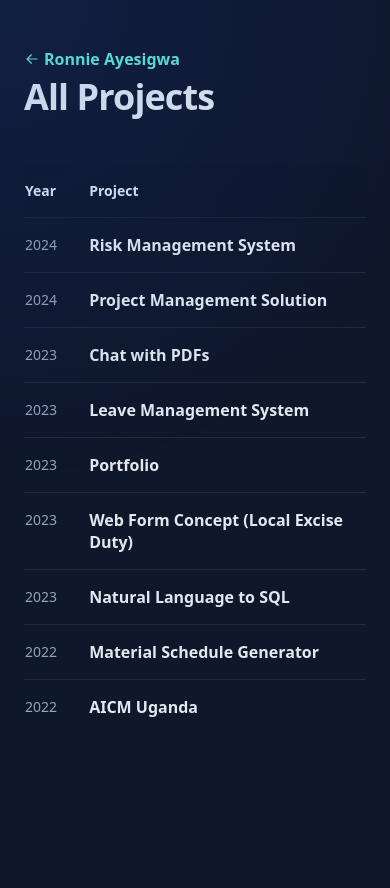
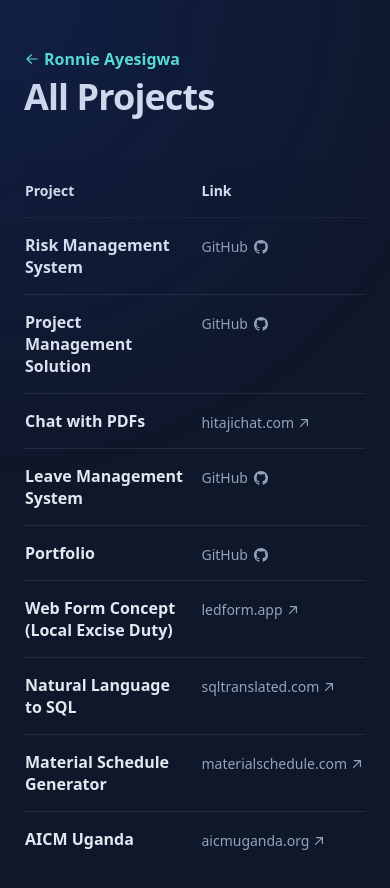
Before and after one commit to TheBoyWhoLivedd/portfolio, a Next.js app: page /archive in a window 390 px wide. Shown: the top 888 px of the page. Before the commit the page ends 844 px from the top, so only its background shows below. Built offline with nearby package versions, Linux system fonts and the light colour scheme.

Commit message:
Adjusting media queries

```diff
--- a/app/components/ProjectTable.tsx
+++ b/app/components/ProjectTable.tsx
@@ -18,7 +18,7 @@
     <table id="content" className="mt-12 w-full border-collapse text-left">
       <thead className="sticky top-0 z-10 border-b border-slate-300/10 bg-slate-900/75 px-6 py-5 backdrop-blur">
         <tr>
-          <th className="py-4 pr-8 text-sm font-semibold text-slate-200">
+          <th className=" hidden md:block py-4 pr-8 text-sm font-semibold text-slate-200">
             Year
           </th>
           <th className="py-4 pr-8 text-sm font-semibold text-slate-200">
@@ -30,7 +30,7 @@
           <th className="hidden py-4 pr-8 text-sm font-semibold text-slate-200 lg:table-cell">
             Built with
           </th>
-          <th className="hidden py-4 pr-8 text-sm font-semibold text-slate-200 sm:table-cell">
+          <th className="py-4 pr-8 text-sm font-semibold text-slate-200 sm:table-cell">
             Link
           </th>
         </tr>
@@ -41,7 +41,7 @@
             key={index}
             className="border-b border-slate-300/10 last:border-none"
           >
-            <td className="py-4 pr-4 align-top text-sm">
+            <td className="hidden md:block py-4 pr-4 align-top text-sm">
               <div className="translate-y-px">{row.year}</div>
             </td>
             <td className="py-4 pr-4 align-top font-semibold leading-snug text-slate-200">
@@ -68,7 +68,7 @@
                 ))}
               </ul>
             </td>
-            <td className="hidden py-4 align-top sm:table-cell">
+            <td className="py-4 align-top sm:table-cell">
               <ul className="translate-y-1">
                 {row.links.map((link, index) => (
                   <li key={index} className="mb-1 flex items-center">
--- a/app/lib/linksData.ts
+++ b/app/lib/linksData.ts
@@ -93,7 +93,7 @@
   {
     year: "2024",
     project: "Risk Management System",
-    madeAt: "Compliance Division",
+    madeAt: "Uganda Revenue Authority",
     builtWith: ["MongoDB", "Node.js", "TypeScript", "Next.js"],
     links: [
       {
@@ -106,7 +106,7 @@
   {
     year: "2024",
     project: "Project Management Solution",
-    madeAt: "Business Analysis Division",
+    madeAt: "Uganda Revenue Authority",
     builtWith: ["React", "Node.JS", "MongoDB", "RadixUI", "RTK Query"],
     links: [
       {
@@ -130,7 +130,7 @@
   {
     year: "2023",
     project: "Leave Management System",
-    madeAt: "Internal Project",
+    madeAt: "Uganda Revenue Authority",
     builtWith: [
       "Next.js",
       "TypeScript",
```
